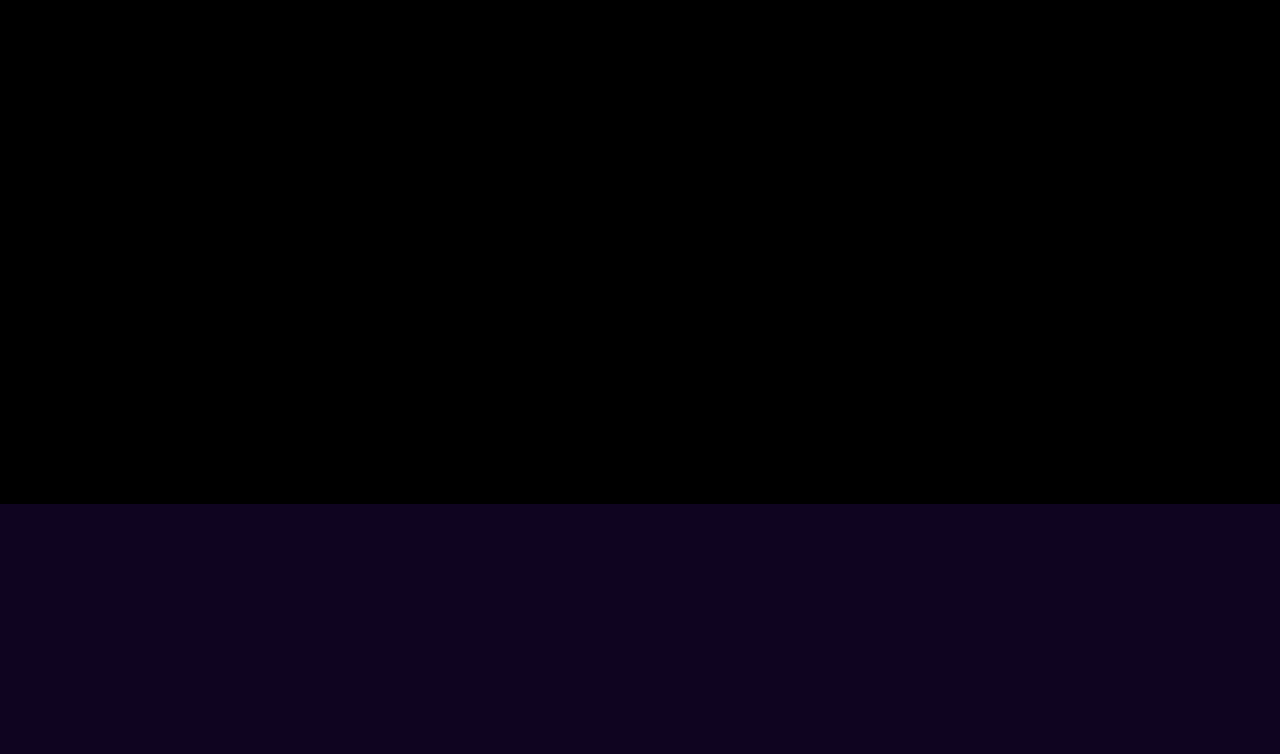
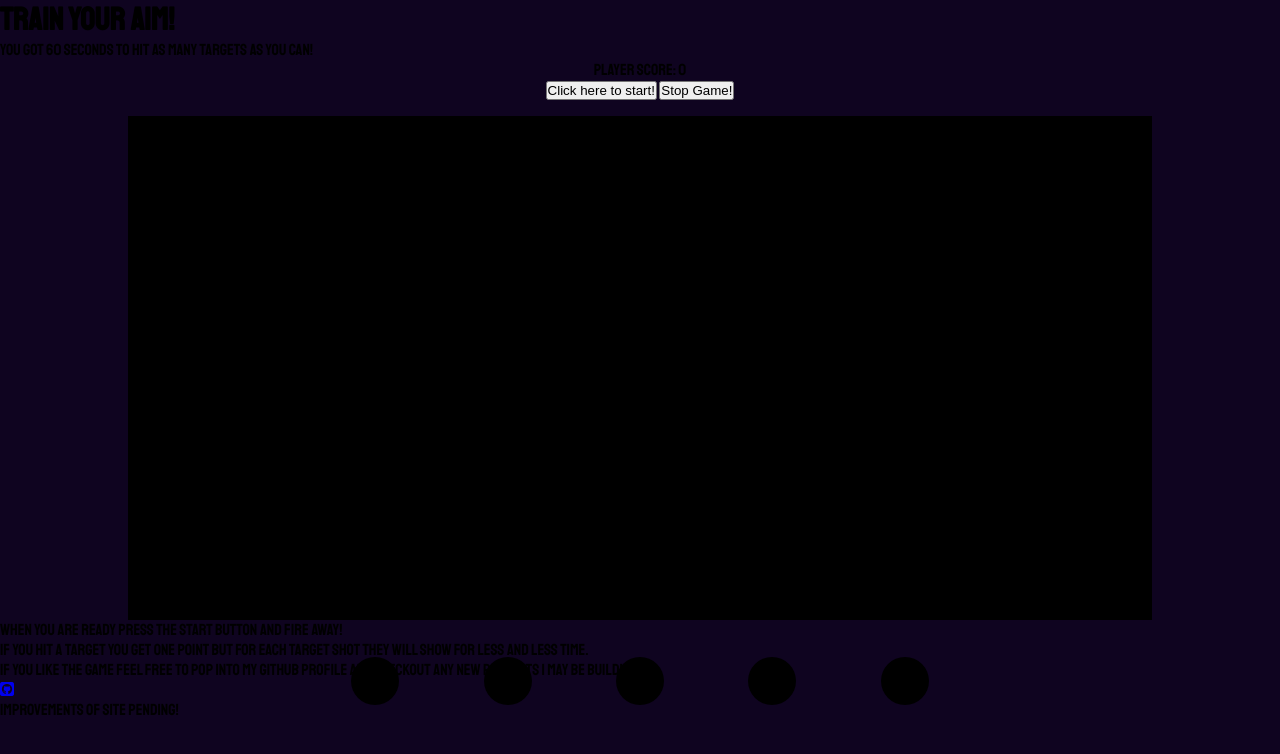
Before and after one commit to Code-Institute-Submissions/Knasten-shoot-them, a plain HTML site: page index.html in a window 1280 px wide. Drawn offline with Linux system fonts and the light colour scheme.

Commit message:
add buttons, header content, footer content and link fontawesome kit

```diff
--- a/assets/css/style.css
+++ b/assets/css/style.css
@@ -6,6 +6,14 @@
 body {
     font-family: 'Staatliches', cursive;
     background-color: rgb(15, 4, 32);
+}
+.target {
+    width: 3rem;
+    height: 3rem;
+    border-radius: 50%;
+    display: inline-block;
+    margin: 2% 4% 3% 4%;
+    background-color: black;
 }
 #container {
     width: 100%;
@@ -20,3 +28,13 @@ body {
     height: 90%;
     cursor: crosshair;
 }
+#controls {
+    background-color: rgb(15, 4, 32);
+    width: 100%;
+    height: 10%;
+    text-align: center;
+}
+#game-area {
+    width: 80%;
+    height: 70vh;
+}
--- a/index.html
+++ b/index.html
@@ -5,18 +5,24 @@
     <meta http-equiv="X-UA-Compatible" content="IE=edge">
     <meta name="viewport" content="width=device-width, initial-scale=1.0">
     <link rel="stylesheet" href="/assets/css/style.css">
+    <script src="https://kit.fontawesome.com/89b5a43f30.js" crossorigin="anonymous"></script>
     <title>Document</title>
 </head>
 <body>
     <header>
-
+        <h1>Train Your Aim!</h1>
+        <p>You got 60 seconds to hit as many targets as you can!</p>
     </header>
     <div id="container">
         <div id="game-area">
-
-        </div>
-        <div id="game-window">
-            <div class="target"></div>
+            <div id="controls">
+                <p>Player Score: <span>0</span></p>
+                <button id="start">
+                    Click here to start!
+                </button>
+                <button id="stop">Stop Game!</button>
+            </div>
+            <div id="game-window">
                 <div class="target"></div>
                 <div class="target"></div>
                 <div class="target"></div>
@@ -56,13 +62,22 @@
                 <div class="target"></div>
                 <div class="target"></div>
                 <div class="target"></div>
+                <div class="target"></div>
+            </div>
         </div>
     </div>
     <div>
-
+        <p>
+            When you are ready press the start button and fire away! <br>
+            If you hit a target you get one point BUT for each target shot they will show for less and less time.
+        </p>
     </div>
     <footer>
-
+        <p>If you like the game feel free to pop into my github profile and checkout any new projects I may be building.</p>
+        <a href="https://github.com/Knasten" target="_blank" aria-label="Opens Knasten profile on github.(opens in a new tab).">
+            <i class="fab fa-github-square"></i>
+        </a>
+        <p>Improvements of site pending!</p>
     </footer>
     <script src="/assets/js/script.js"></script>
 </body>
```
